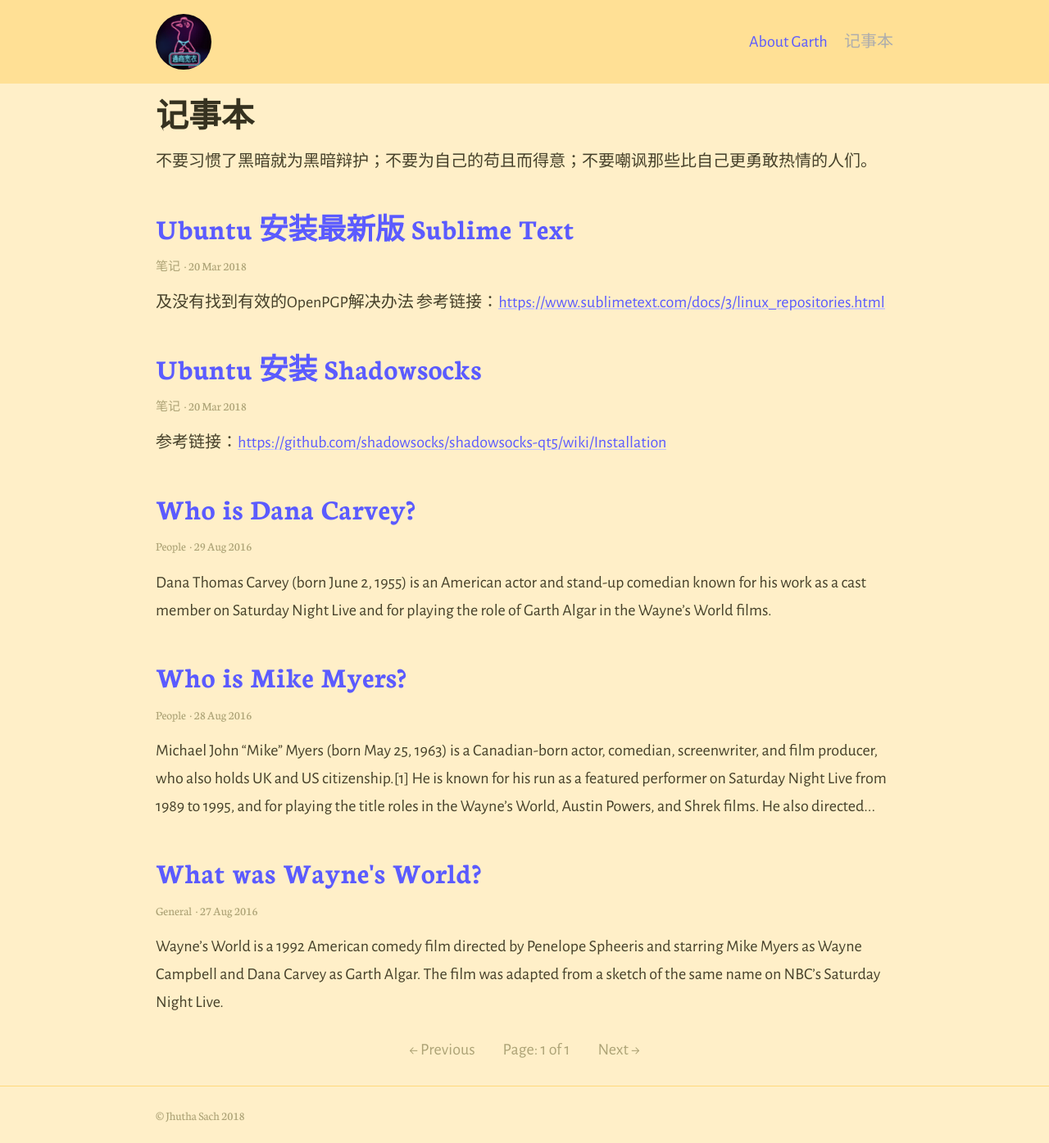
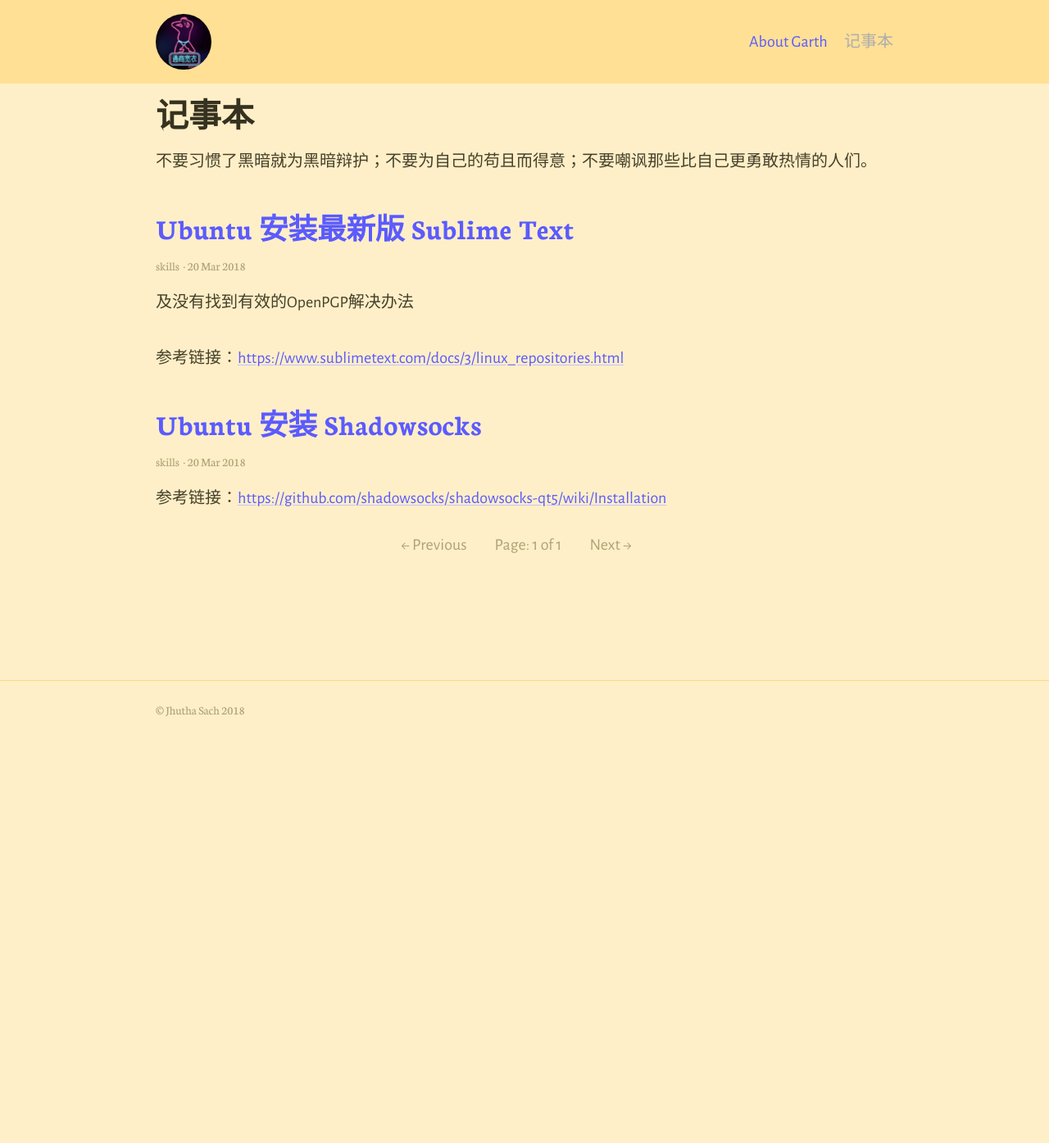
Before and after one commit to jhuthasach/jhuthasach.github.io, a Jekyll site: the page built from index.html, in a window 1280 px wide. Shown: the whole page at 82% size. Built offline with Jekyll 4.4.1, drawn with Linux system fonts in a browser that asks for light colours; the list of posts is cut into pages by our own code; after the commit the page ends 900 px from its top, so only the background shows below that.

```diff
--- a/_posts/2016-08-27-example-post-one.md
+++ /dev/null
@@ -1,14 +0,0 @@
----
-title: What was Wayne's World?
-category: General
----
-
-Wayne's World is a 1992 American comedy film directed by Penelope Spheeris and starring Mike Myers as Wayne Campbell and Dana Carvey as Garth Algar. The film was adapted from a sketch of the same name on NBC's Saturday Night Live.
-
-<!-- more -->
-
-The film grossed US$121.6 million in its theatrical run, placing it as the tenth highest-grossing film of 1992 and the highest-grossing of the 11 films based on Saturday Night Live skits. It was filmed in 34 days.
-
-Wayne's World was Myers' feature film debut. It also features Rob Lowe, Tia Carrere, Lara Flynn Boyle, Brian Doyle-Murray, Robert Patrick (spoofing his role in Terminator 2: Judgment Day), Chris Farley, Ed O'Neill, Ione Skye, Meat Loaf, and Alice Cooper. Wayne's World was released on February 14, 1992, and was a critical and commercial success. A sequel, Wayne's World 2, was released on December 10, 1993. In 2000, readers of Total Film magazine voted Wayne's World the 41st-greatest comedy film of all time.
-
-_Originally from [Wayne's World (film) - Wikipedia](https://en.wikipedia.org/wiki/Wayne%27s_World_(film))_
--- a/_posts/2016-08-28-example-post-two.md
+++ /dev/null
@@ -1,20 +0,0 @@
----
-title: Who is Mike Myers?
-category: People
----
-
-Michael John "Mike" Myers (born May 25, 1963) is a Canadian-born actor, comedian, screenwriter, and film producer, who also holds UK and US citizenship.[1] He is known for his run as a featured performer on Saturday Night Live from 1989 to 1995, and for playing the title roles in the Wayne's World, Austin Powers, and Shrek films. He also directed the documentary film Supermensch: The Legend of Shep Gordon, and had a small role in Quentin Tarantino's Inglourious Basterds in 2009.
-
-<!-- more -->
-
-Myers was born on May 25, 1963 in Scarborough, Ontario, the son of English-born parents Eric Myers (1922–1991), an insurance agent, and his wife, Alice E. (née Hind; born 1926), an office supervisor and a veteran of the Royal Air Force.
-
-Both his parents were from Liverpool and he has two older brothers, Paul, an indie rock singer-songwriter, broadcaster and author, and Peter, a Sears Canada employee.
-
-The family is of English, Scottish and Irish ancestry. Myers was raised Protestant.
-
-Myers reportedly holds Canadian, U.S. and British citizenship.
-
-Myers grew up in North York and then Scarborough, where he attended Sir John A. MacDonald Collegiate Institute and then graduated from Stephen Leacock Collegiate Institute in 1982.
-
-_Originally from [Mike Myers - Wikipedia](https://en.wikipedia.org/wiki/Mike_Myers)_
--- a/_posts/2016-08-29-example-post-three.md
+++ /dev/null
@@ -1,14 +0,0 @@
----
-title: Who is Dana Carvey?
-category: People
----
-
-Dana Thomas Carvey (born June 2, 1955) is an American actor and stand-up comedian known for his work as a cast member on Saturday Night Live and for playing the role of Garth Algar in the Wayne's World films.
-
-<!-- more -->
-
-Carvey was born in Missoula, Montana, the son of Billie Dahl, a schoolteacher, and Bud Carvey, a high-school business teacher. Carvey is the brother of Brad Carvey, the engineer/designer of the Video Toaster. The character Garth Algar is loosely based on Brad. Carvey has English, German, Irish, Norwegian, and Swedish ancestry, and was raised Lutheran. When he was three years old, his family moved to San Carlos, California, in the San Francisco Bay Area. He received his first drum kit at an early age. He attended Tierra Linda Junior High in San Carlos, Carlmont High School in Belmont, California (where he was a member of the Central Coast Section champion cross country team), College of San Mateo in San Mateo, California, and received his bachelor's degree in broadcast communications from San Francisco State University.
-
-He had a minor role in Halloween II, and co-starred on One of the Boys in 1982, a short-lived television sitcom that also starred Mickey Rooney, Nathan Lane, and Meg Ryan. In 1984, Carvey had a small role in Rob Reiner's film This Is Spinal Tap, in which he played a mime, with fellow comedian Billy Crystal (who tells him "Mime is money!"). He also appeared in the short-lived film-based action television series Blue Thunder.
-
-_Originally from [Dana Carvey - Wikipedia](https://en.wikipedia.org/wiki/Dana_Carvey)_
```
Also changed, not shown: _posts/2018-03-20-Ubuntu  安装 Shadowsocks.md (renamed from _posts/2018-03-20-Ubuntu 安装Shadowsocks.md, +1 -1 lines), _posts/2018-03-20-Ubuntu安装 Sublime Text.md (renamed from _posts/2018-03-20-Ubuntu安装Sublime Text.md, +2 -1 lines), 8 other files.
